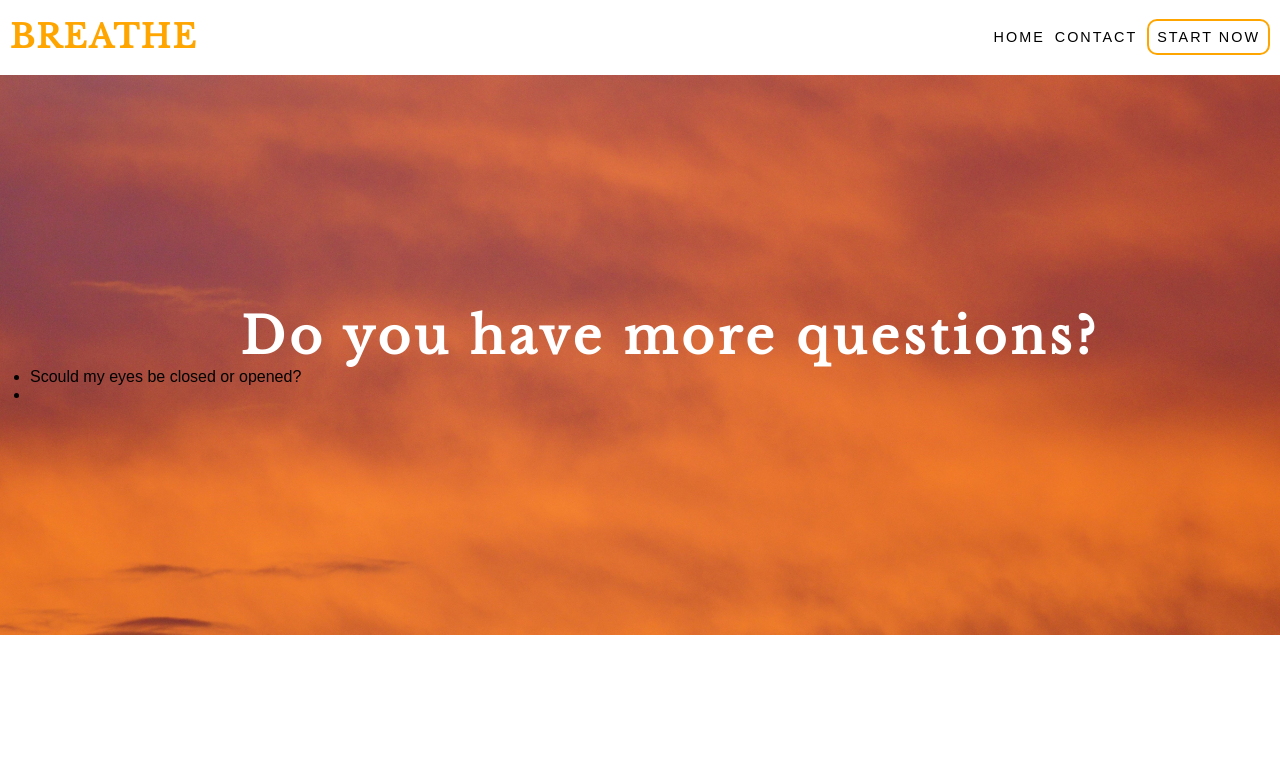
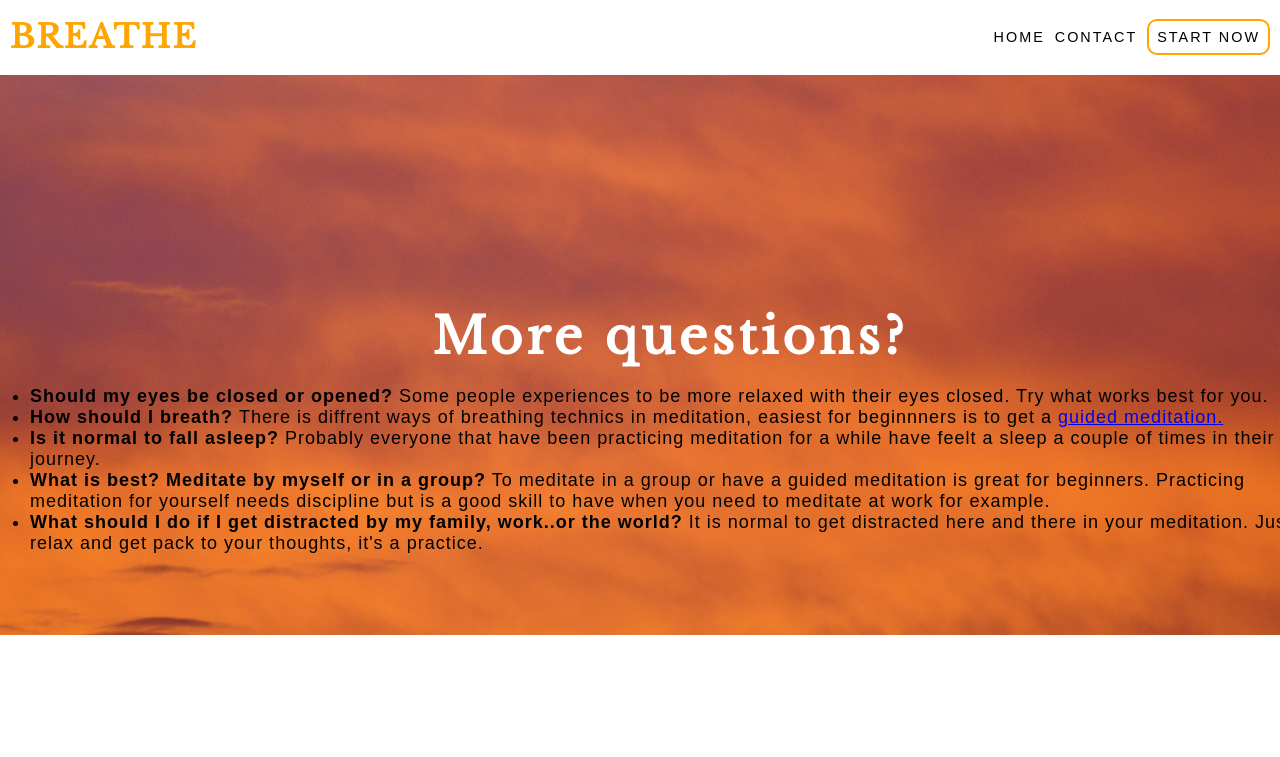
Before and after one commit to KlaraMartinsson/BREATHE, a plain HTML site: page questions.html in a window 1280 px wide. Shown: the top 757 px of the page. Drawn offline with nearby package versions, Linux system fonts and the light colour scheme.

Commit message:
Add questions and answers in the questions page

```diff
--- a/assets/css/style.css
+++ b/assets/css/style.css
@@ -36,7 +36,11 @@ h4 {
     text-align: center;
 }
 
+#questions-list{
+    font-size: 18px;
+    letter-spacing: 1px;
 
+}
 /* Logo in the right top corner */
 
 #logo {
--- a/questions.html
+++ b/questions.html
@@ -37,10 +37,15 @@
     <section>
         <div id="hero-image-meditation-pages">
             <div id="hero-text">
-                <h2>Do you have more questions?</h2>
-                <ul>
-                    <li>Scould my eyes be closed or opened?</li>
-                    <li class="questions-answers"></li>
+                <h2>More questions?</h2>
+                <br>
+                <ul id="questions-list">
+                    <li><strong>Should my eyes be closed or opened?</strong> Some people experiences to be more relaxed with their eyes closed. Try what works best for you.</li>
+                    <li><strong> How should I breath? </strong> There is diffrent ways of breathing technics in meditation, easiest for beginnners is to get a <a href="start-now.html">guided meditation.</a></li>
+                    <li><strong> Is it normal to fall asleep?</strong> Probably everyone that have been practicing meditation for a while have feelt a sleep a couple of times in their journey.</li>
+                    <li><strong> What is best? Meditate by myself or in a group?</strong> To meditate in a group or have a guided meditation is great for beginners. Practicing meditation for yourself needs discipline but is a good skill to have when you need to meditate at work for example.</li>
+                    <li><strong> What should I do if I get distracted by my family, work..or the world?</strong> It is normal to get distracted here and there in your meditation. Just relax and get pack to your thoughts, it's a practice.</li>
+
                 </ul>
             </div>
         </div>
```
